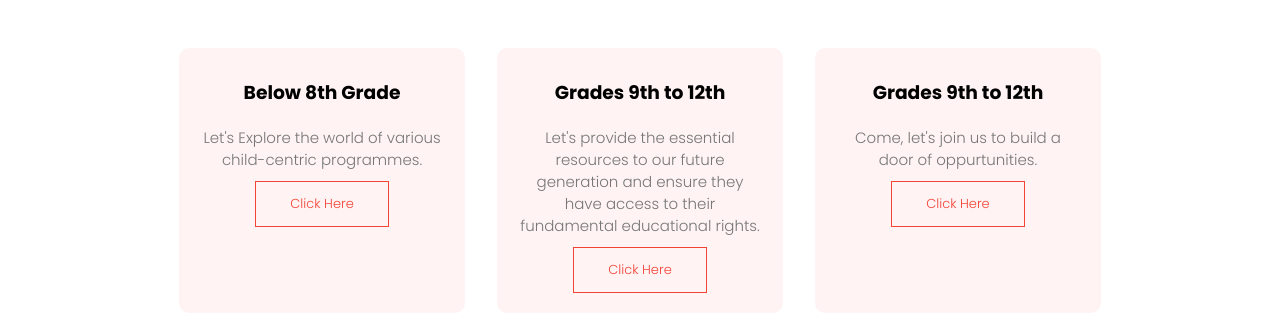
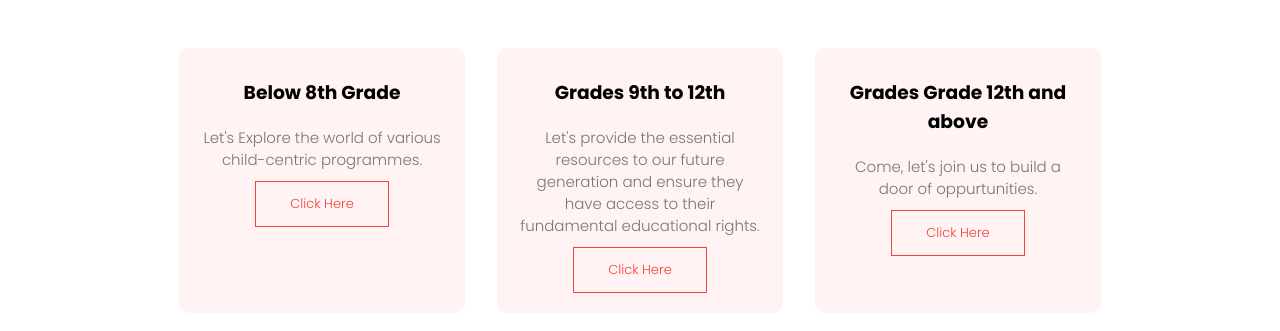
Before and after one commit to DPS-Rajnagar-Ext/Bhavishya1, a plain HTML site: page courses.html in a window 1280 px wide. Shown: the part 445-776 px from the top of the page. Drawn offline with Linux system fonts and the light colour scheme.

Commit message:
Update courses.html

```diff
--- a/courses.html
+++ b/courses.html
@@ -40,7 +40,7 @@
             <a href="https://www.eckovation.com/course/class-ix:-free-complete-course-preparation" target="_blank" class="hero-btn red-btn">Click Here</a>
         </div>
         <div class="course-col">
-            <h3>Grades 9th to 12th</h3>
+            <h3>Grades Grade 12th and above</h3>
             <p>Come, let's join us to build a door of oppurtunities.</p>
             <a href="https://in.indeed.com/jobs?q=Internship+12th+Pass+Student&jt=fulltime&redirected=1&mna=5&aceid=&gclid=Cj0KCQjw-fmZBhDtARIsAH6H8qjf332altIESNz-eoUyJteLw9AK25q4Zm2YPnN8FwhhxqYquxYzNVgaAky-EALw_wcB&gclsrc=aw.ds&vjk=858845044062a7a2" target="_blank" class="hero-btn red-btn">Click Here</a>
         </div>
```
